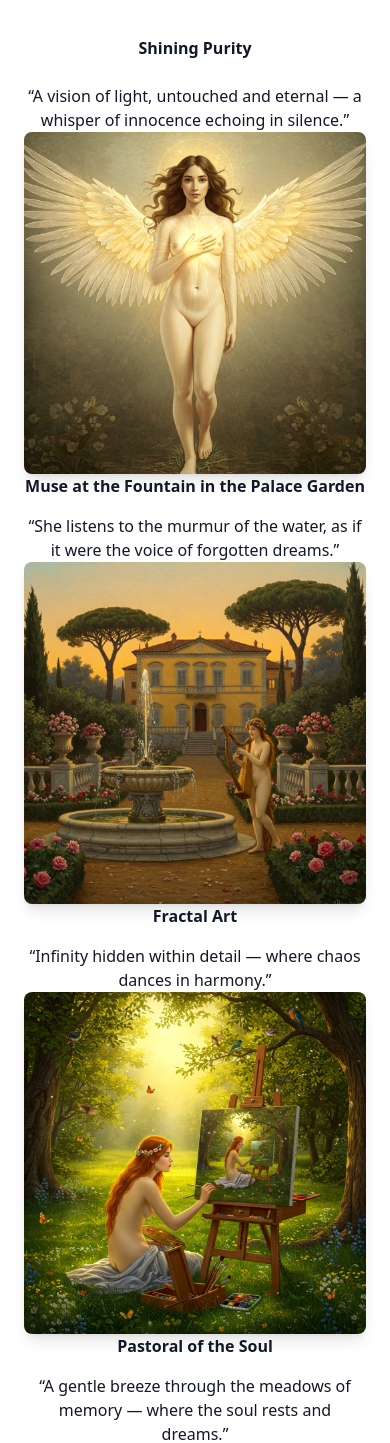
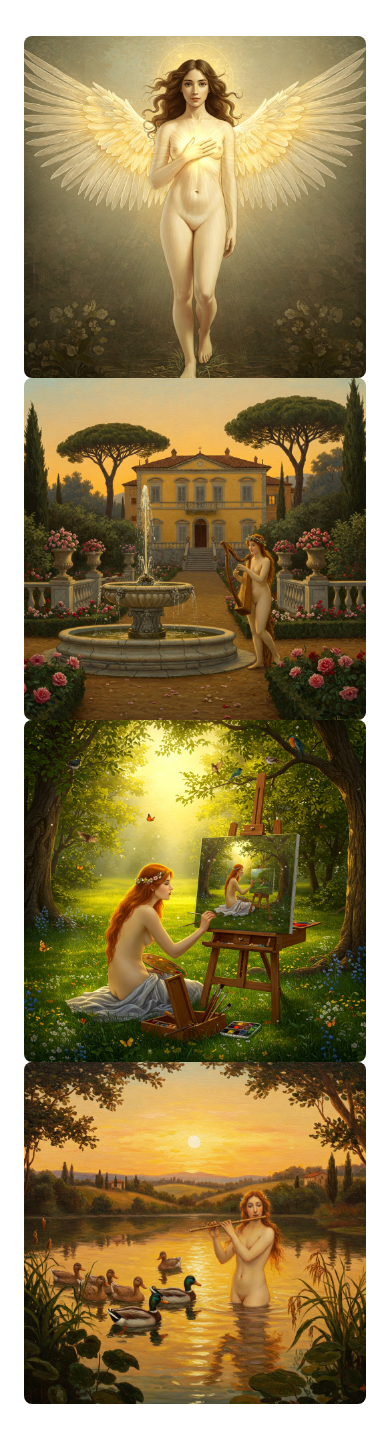
Before and after one commit to lirinart/lirinart.github.io, a website: page index.html in a window 390 px wide. Shown: the part 532-1975 px from the top of the page. Drawn offline with Linux system fonts and the light colour scheme.

Commit message:
modified

```diff
--- a/index.html
+++ b/index.html
@@ -26,76 +26,41 @@
   </section>
 
 
-  <!-- Gallery Section -->
-<!-- Gallery Section -->
+ <!-- Gallery Section -->
 <section id="gallery" class="py-16 px-6 max-w-7xl mx-auto">
   <h2 class="text-3xl font-bold text-center mb-10">Featured Artworks</h2>
 
-  <!-- Section Template (повторяется для каждой категории) -->
-  <div class="mb-18">
-    <h3 class="text-2xl font-bold text-center mb-6">Shining Purity</h3>
-    <p class="text-center text-lg mb-8 italic max-w-2xl mx-auto">
-      “A vision of light, untouched and eternal — a whisper of innocence echoing in silence.”
-    </p>
-    <div class="flex justify-center">
-      <a href="shining-purity.html" class="block max-w-sm w-full transform transition hover:scale-105">
-        <img src="gallery/art1.jpg" alt="Shining Purity Example"
-             class="rounded-lg shadow-lg w-full h-auto object-cover" />
-      </a>
-    </div>
-  </div>
+  <div class="grid grid-cols-1 sm:grid-cols-2 md:grid-cols-3 lg:grid-cols-4 gap-8">
+    <!-- Shining Purity -->
+    <a href="shining-purity.html" class="block transform hover:scale-105 transition">
+      <img src="gallery/art1.jpg" alt="Shining Purity"
+           title="Shining Purity — A vision of light, untouched and eternal — a whisper of innocence echoing in silence."
+           class="rounded-lg shadow-md w-full h-auto object-cover" />
+    </a>
 
-  <div class="mb-20">
-    <h3 class="text-2xl font-bold text-center mb-4">Muse at the Fountain in the Palace Garden</h3>
-    <p class="text-center text-lg mb-8 italic max-w-2xl mx-auto">
-      “She listens to the murmur of the water, as if it were the voice of forgotten dreams.”
-    </p>
-    <div class="flex justify-center">
-      <a href="muse-fountain.html" class="block max-w-sm w-full transform transition hover:scale-105">
-        <img src="gallery/art2.jpg" alt="Muse Example"
-             class="rounded-lg shadow-lg w-full h-auto object-cover" />
-      </a>
-    </div>
-  </div>
+    <!-- Muse at the Fountain in the Palace Garden -->
+    <a href="muse-fountain.html" class="block transform hover:scale-105 transition">
+      <img src="gallery/art2.jpg" alt="Muse at the Fountain"
+           title="Muse — She listens to the murmur of the water, as if it were the voice of forgotten dreams."
+           class="rounded-lg shadow-md w-full h-auto object-cover" />
+    </a>
 
-  <div class="mb-20" >
-    <h3 class="text-2xl font-bold text-center mb-4">Fractal Art</h3>
-    <p class="text-center text-lg mb-8 italic max-w-2xl mx-auto">
-      “Infinity hidden within detail — where chaos dances in harmony.”
-    </p>
-    <div class="flex justify-center">
-      <a href="fractal-art.html" class="block max-w-sm w-full transform transition hover:scale-105">
-        <img src="gallery/art3.jpg" alt="Fractal Art Example"
-             class="rounded-lg shadow-lg w-full h-auto object-cover" />
-      </a>
-    </div>
-  </div>
+    <!-- Fractal Art -->
+    <a href="fractal-art.html" class="block transform hover:scale-105 transition">
+      <img src="gallery/art3.jpg" alt="Fractal Art"
+           title="Fractal Art — Infinity hidden within detail — where chaos dances in harmony."
+           class="rounded-lg shadow-md w-full h-auto object-cover" />
+    </a>
 
-  <div class="mb-20">
-    <h3 class="text-2xl font-bold text-center mb-4">Pastoral of the Soul</h3>
-    <p class="text-center text-lg mb-8 italic max-w-2xl mx-auto">
-      “A gentle breeze through the meadows of memory — where the soul rests and dreams.”
-    </p>
-    <div class="flex justify-center">
-      <a href="pastoral-soul.html" class="block max-w-sm w-full transform transition hover:scale-105">
-        <img src="gallery/art4.jpg" alt="Pastoral Example"
-             class="rounded-lg shadow-lg w-full h-auto object-cover" />
-      </a>
-    </div>
+    <!-- Pastoral of the Soul -->
+    <a href="pastoral-soul.html" class="block transform hover:scale-105 transition">
+      <img src="gallery/art4.jpg" alt="Pastoral of the Soul"
+           title="Pastoral — A gentle breeze through the meadows of memory — where the soul rests and dreams."
+           class="rounded-lg shadow-md w-full h-auto object-cover" />
+    </a>
   </div>
 </section>
 
-
-  <!-- About Section -->
-  <section id="about" class="bg-gray-100 py-16 px-6 text-center">
-    <h2 class="text-3xl font-bold mb-6">About Lirin</h2>
-    <p class="max-w-xl mx-auto mb-6">Lirin is a digital artist exploring the boundaries of AI-generated art, blending
-      tradition with innovation.</p>
-    <a href="contact.html"
-      class="inline-block bg-purple-600 text-white px-6 py-3 rounded-full shadow hover:bg-purple-700 transition">
-      Contact the Artist
-    </a>
-  </section>
 
   <!-- Footer -->
   <footer class="bg-gray-900 text-white text-center py-6 text-sm">
```
